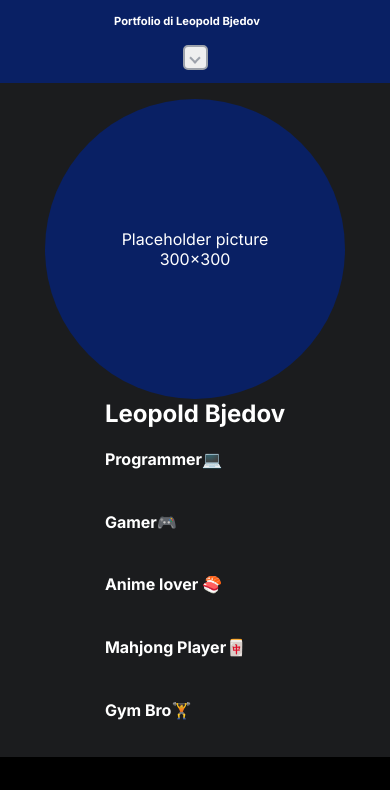
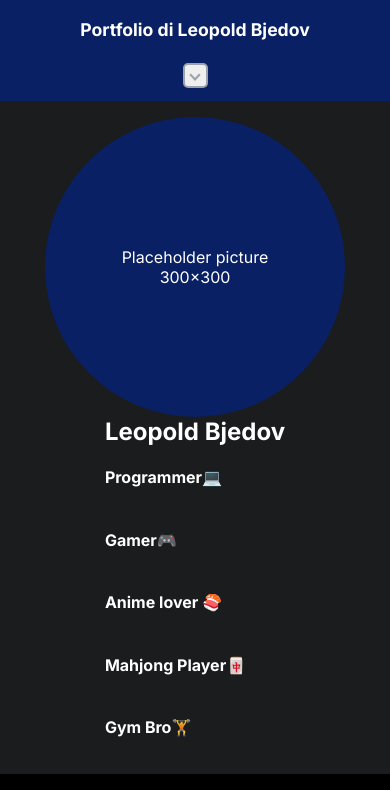
Before and after one commit to lambda993/Portfolio, a website: page index.html in a window 390 px wide. Shown: the top 790 px of the page. Drawn offline with nearby package versions, Linux system fonts and the light colour scheme; files that its build step writes are made by us from their sources.

Commit message:
Improved navbar on mobile

```diff
--- a/scss/components/_navbar.scss
+++ b/scss/components/_navbar.scss
@@ -21,7 +21,6 @@
         list-style-type: none;
         display: flex;
         justify-content: center;
-        margin: 8px;
         padding: 0;
 
         @media screen and (min-width: $laptop) {
@@ -46,7 +45,7 @@
 }
 
 .nav-brand {
-    font-size: 0.7rem;
+    font-size: 1.1rem;
 
     @media screen and (min-width: $tablet) {
         font-size: 1.5rem;
```
